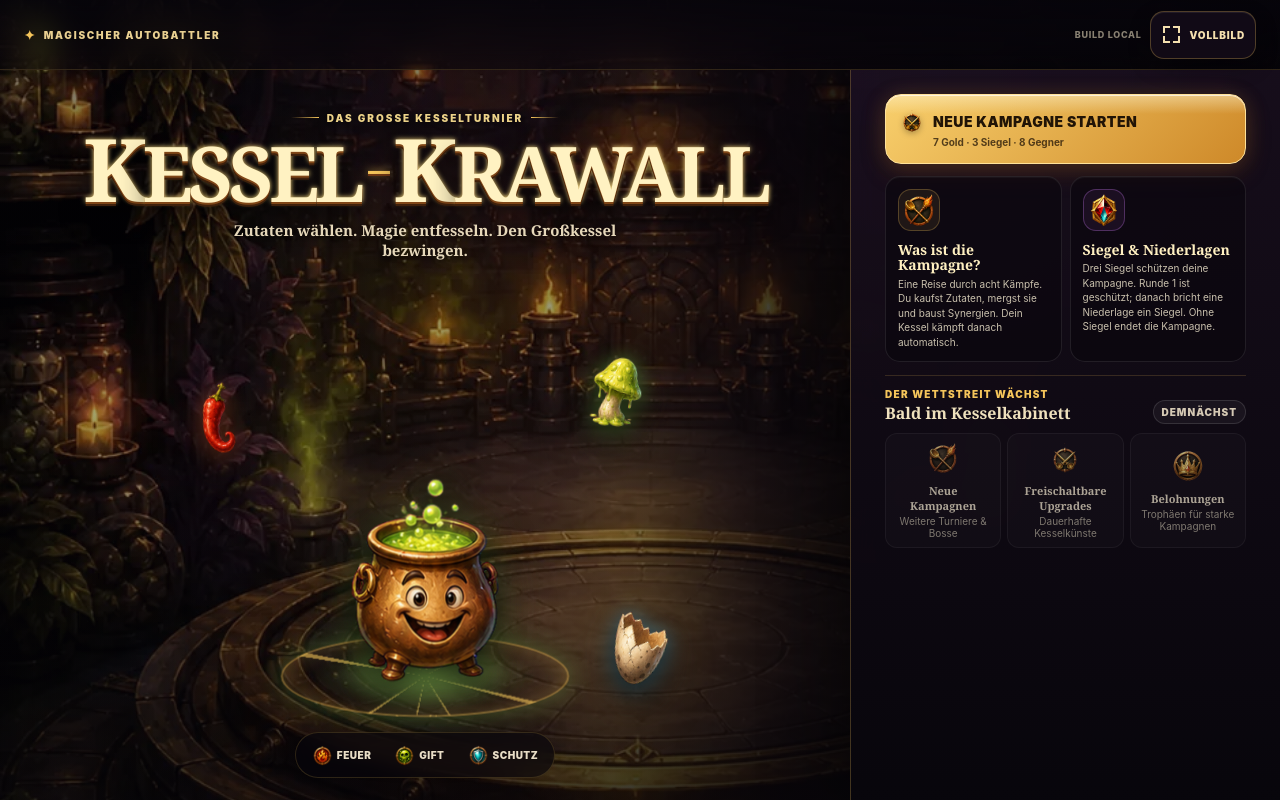
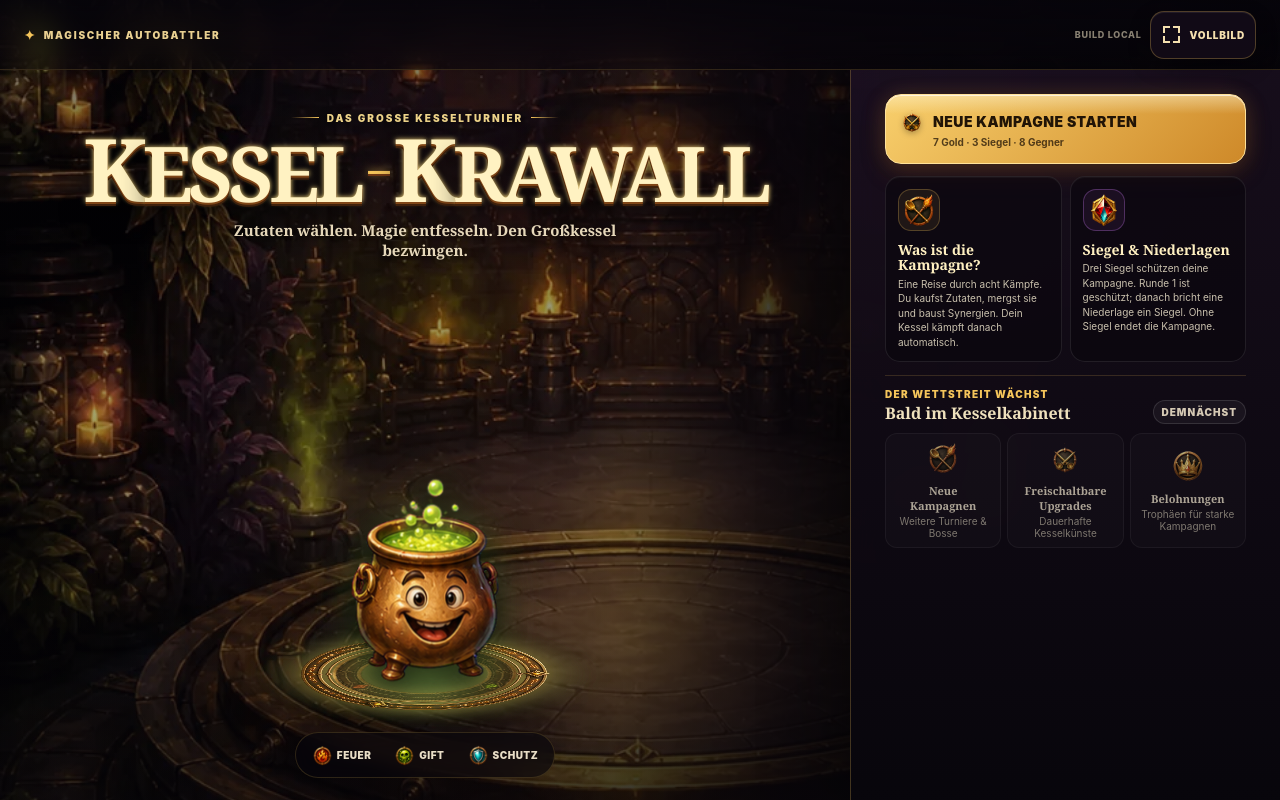
Before and after one commit to emfau88/KesselKrawall, a Next.js app: page / in a window 1280 px wide. Built offline with nearby package versions, Linux system fonts and the light colour scheme.

Commit message:
Replace menu halo with animated rune assets

```diff
--- a/app/game/ArtSprite.tsx
+++ b/app/game/ArtSprite.tsx
@@ -2,6 +2,8 @@ export const ART_FILES = {
   "cauldron-player": "cauldron-player.png",
   "cauldron-enemy": "cauldron-enemy.png",
   "cauldron-boss": "cauldron-boss.png",
+  "menu-rune-ring-outer": "menu-rune-ring-outer.webp",
+  "menu-rune-ring-inner": "menu-rune-ring-inner.webp",
   "result-victory": "result-victory.png",
   "result-defeat": "result-defeat.png",
   "merge-sigil": "merge-sigil.png",
--- a/app/game/Game.tsx
+++ b/app/game/Game.tsx
@@ -2255,7 +2255,16 @@ export default function Game() {
             </div>
 
             <div className="menu-cauldron-stage" aria-hidden="true">
-              <span className="menu-magic-ring" />
+              <div className="menu-magic-ring">
+                <ArtSprite
+                  asset="menu-rune-ring-outer"
+                  className="menu-rune-ring menu-rune-ring-outer"
+                />
+                <ArtSprite
+                  asset="menu-rune-ring-inner"
+                  className="menu-rune-ring menu-rune-ring-inner"
+                />
+              </div>
               <ArtSprite asset="item-chili" className="menu-ingredient menu-ingredient-fire" />
               <ArtSprite asset="item-slime-shroom" className="menu-ingredient menu-ingredient-poison" />
               <ArtSprite asset="item-egg-shell" className="menu-ingredient menu-ingredient-guard" />
--- a/app/menu.css
+++ b/app/menu.css
@@ -259,19 +259,36 @@
   z-index: 0;
   left: 50%;
   bottom: 16px;
-  width: 236px;
-  height: 72px;
-  border: 2px solid rgba(245, 197, 91, 0.48);
-  border-radius: 50%;
-  background:
-    radial-gradient(ellipse, rgba(141, 215, 91, 0.35), transparent 57%),
-    repeating-conic-gradient(from 15deg, rgba(245, 197, 91, 0.65) 0 2deg, transparent 2deg 44deg);
-  box-shadow:
-    0 0 28px rgba(141, 215, 91, 0.38),
-    inset 0 0 22px rgba(245, 197, 91, 0.28);
-  opacity: 0.84;
-  transform: translateX(-50%);
+  width: 260px;
+  height: 260px;
+  opacity: 0.88;
+  transform: translateX(-50%) scaleY(0.31);
+  transform-origin: 50% 100%;
+  filter:
+    drop-shadow(0 0 18px rgba(245, 197, 91, 0.42))
+    drop-shadow(0 0 28px rgba(141, 215, 91, 0.24));
   animation: menu-ring-pulse 3.6s ease-in-out infinite;
+}
+
+.menu-rune-ring {
+  position: absolute;
+  width: 100%;
+  height: 100%;
+  object-fit: contain;
+  transform-origin: 50% 50%;
+}
+
+.menu-rune-ring-outer {
+  inset: 0;
+  animation: menu-rune-ring-clockwise 22s linear infinite;
+}
+
+.menu-rune-ring-inner {
+  inset: 14%;
+  width: 72%;
+  height: 72%;
+  opacity: 0.9;
+  animation: menu-rune-ring-counterclockwise 16s linear infinite;
 }
 
 .menu-cauldron {
@@ -302,6 +319,7 @@
 }
 
 .menu-ingredient {
+  display: none;
   position: absolute;
   z-index: 3;
   width: 72px;
@@ -756,12 +774,28 @@
 @keyframes menu-ring-pulse {
   0%,
   100% {
-    opacity: 0.58;
-    transform: translateX(-50%) scale(0.94);
+    opacity: 0.68;
+    filter:
+      drop-shadow(0 0 14px rgba(245, 197, 91, 0.32))
+      drop-shadow(0 0 24px rgba(141, 215, 91, 0.18));
   }
   50% {
-    opacity: 0.92;
-    transform: translateX(-50%) scale(1.03);
+    opacity: 0.96;
+    filter:
+      drop-shadow(0 0 21px rgba(245, 197, 91, 0.54))
+      drop-shadow(0 0 32px rgba(141, 215, 91, 0.3));
+  }
+}
+
+@keyframes menu-rune-ring-clockwise {
+  to {
+    transform: rotate(1turn);
+  }
+}
+
+@keyframes menu-rune-ring-counterclockwise {
+  to {
+    transform: rotate(-1turn);
   }
 }
 
@@ -958,7 +992,8 @@
   .menu-magic-ring {
     bottom: 16px;
     width: min(35vh, 350px);
-    height: min(10vh, 105px);
+    height: min(35vh, 350px);
+    transform: translateX(-50%) scaleY(0.3);
   }
 
   .menu-ingredient {
@@ -1070,6 +1105,7 @@
   .main-menu-shell,
   .game-shell,
   .menu-magic-ring,
+  .menu-rune-ring,
   .menu-cauldron,
   .menu-ingredient,
   .new-run-dialog-backdrop,
```
Also changed, not shown: public/assets/art/menu-rune-ring-inner.webp (added), public/assets/art/menu-rune-ring-outer.webp (added).
